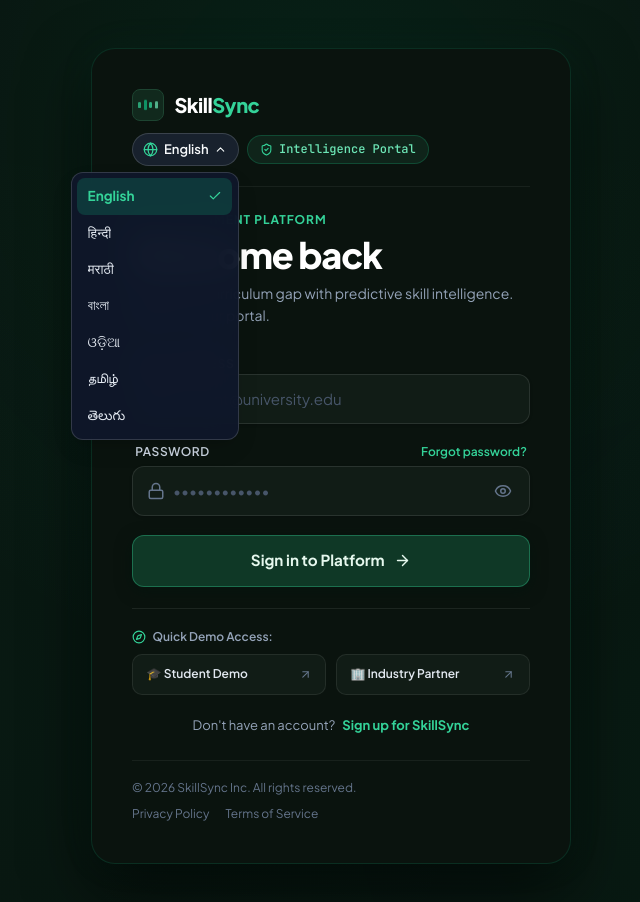
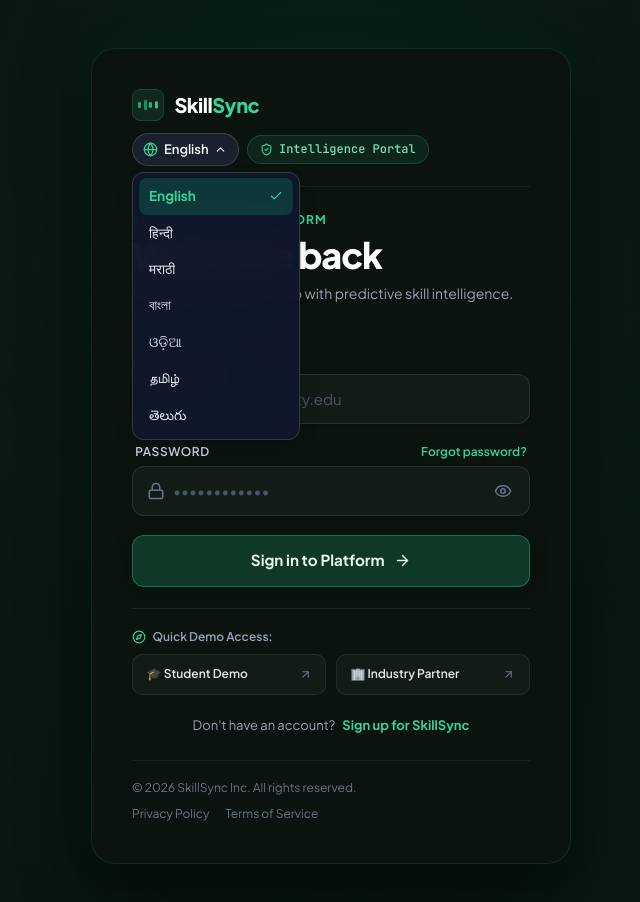
Before and after one commit to subhambanerjee400/SKillSync, a React (Vite) app: page /login in a window 1280 px wide. Both pictures are taken after a click on the button "English". Shown: the top 902 px of the page, without its empty margins (309-949 px from the left). Built offline with nearby package versions, Linux system fonts and the light colour scheme; no server answers.

Commit message:
fix: anchor language dropdown within viewport bounds

```diff
--- a/src/components/LanguageSwitcher.jsx
+++ b/src/components/LanguageSwitcher.jsx
@@ -1,15 +1,15 @@
-import React, { useState, useRef, useEffect } from 'react';
+import React, { useState, useRef, useEffect, useCallback } from 'react';
 import { useTranslation } from 'react-i18next';
 import { Globe, ChevronDown, Check } from 'lucide-react';
 import { SUPPORTED_LANGUAGES } from '../i18n/languages';
 
-const DROPDOWN_WIDTH = 168; // px — must match the width style below
+const DROPDOWN_WIDTH = 168; // px
 
 export default function LanguageSwitcher({ variant = 'light', compact = false }) {
   const { i18n } = useTranslation();
   const [isOpen, setIsOpen] = useState(false);
-  // 'left' | 'right' — computed on open so the panel never clips the viewport
-  const [dropdownSide, setDropdownSide] = useState('right');
+  // 'left' (align="start") | 'right' (align="end") — defaults to 'left' so it aligns under the button opening rightward
+  const [dropdownSide, setDropdownSide] = useState('left');
 
   const containerRef = useRef(null);
   const buttonRef = useRef(null);
@@ -21,27 +21,44 @@
 
   const isDark = variant === 'dark';
 
-  // On every open, decide whether the panel should anchor left or right
-  // to stay fully within the viewport on narrow screens.
+  // Dynamic collision and boundary detection:
+  // Default to align="start" (left: 0, opening rightward).
+  // If opening rightward would collide with the right viewport boundary, flip to align="end" (right: 0).
+  const updateDropdownAlignment = useCallback(() => {
+    if (!buttonRef.current) return;
+    const rect = buttonRef.current.getBoundingClientRect();
+    const vw = window.innerWidth;
+    const padding = 16; // minimum safety margin from viewport edges
+
+    const fitsRight = rect.left + DROPDOWN_WIDTH <= vw - padding;
+    const fitsLeft = rect.right - DROPDOWN_WIDTH >= padding;
+
+    if (fitsRight) {
+      // align="start": button's left edge aligns with dropdown's left edge (opens rightward)
+      setDropdownSide('left');
+    } else if (fitsLeft) {
+      // align="end": button's right edge aligns with dropdown's right edge (opens leftward)
+      setDropdownSide('right');
+    } else {
+      // Very small screen: choose side with maximum available space
+      setDropdownSide(rect.left < vw / 2 ? 'left' : 'right');
+    }
+  }, []);
+
   const handleOpen = () => {
-    if (!isOpen && buttonRef.current) {
-      const rect = buttonRef.current.getBoundingClientRect();
-      const spaceRight = window.innerWidth - rect.left; // space to the right of the button's left edge
-      const spaceLeft  = rect.right;                    // space to the left of the button's right edge
-
-      // Prefer right-aligned (right:0) if there's enough room on the left side of the button,
-      // otherwise left-aligned (left:0) so it opens to the right.
-      if (spaceLeft >= DROPDOWN_WIDTH + 8) {
-        setDropdownSide('right');
-      } else if (spaceRight >= DROPDOWN_WIDTH + 8) {
-        setDropdownSide('left');
-      } else {
-        // Not enough room either way — clamp to whichever side has more space
-        setDropdownSide(spaceRight >= spaceLeft ? 'left' : 'right');
-      }
+    if (!isOpen) {
+      updateDropdownAlignment();
     }
     setIsOpen((prev) => !prev);
   };
+
+  // Re-check collision on window resize while open
+  useEffect(() => {
+    if (!isOpen) return;
+    updateDropdownAlignment();
+    window.addEventListener('resize', updateDropdownAlignment);
+    return () => window.removeEventListener('resize', updateDropdownAlignment);
+  }, [isOpen, updateDropdownAlignment]);
 
   // Close on outside click or Escape
   useEffect(() => {
@@ -71,12 +88,6 @@
     }
     setIsOpen(false);
   };
-
-  // Build the horizontal anchor for the dropdown
-  const dropdownPositionStyle =
-    dropdownSide === 'right'
-      ? { right: 0 }   // panel's right edge aligns with button's right edge
-      : { left: 0 };   // panel's left edge aligns with button's left edge
 
   return (
     <div ref={containerRef} style={{ position: 'relative', display: 'inline-block' }}>
@@ -123,10 +134,10 @@
           style={{
             position: 'absolute',
             top: 'calc(100% + 6px)',
-            ...dropdownPositionStyle,
+            left: dropdownSide === 'left' ? 0 : 'auto',
+            right: dropdownSide === 'right' ? 0 : 'auto',
             width: `${DROPDOWN_WIDTH}px`,
-            // Clamp so panel never extends beyond the viewport on either side
-            maxWidth: 'calc(100vw - 16px)',
+            maxWidth: 'calc(100vw - 32px)',
             background: isDark ? 'rgba(15, 23, 42, 0.96)' : '#FFFFFF',
             borderRadius: '12px',
             border: isDark ? '1px solid rgba(255, 255, 255, 0.15)' : '1px solid #E5E7EB',
```
